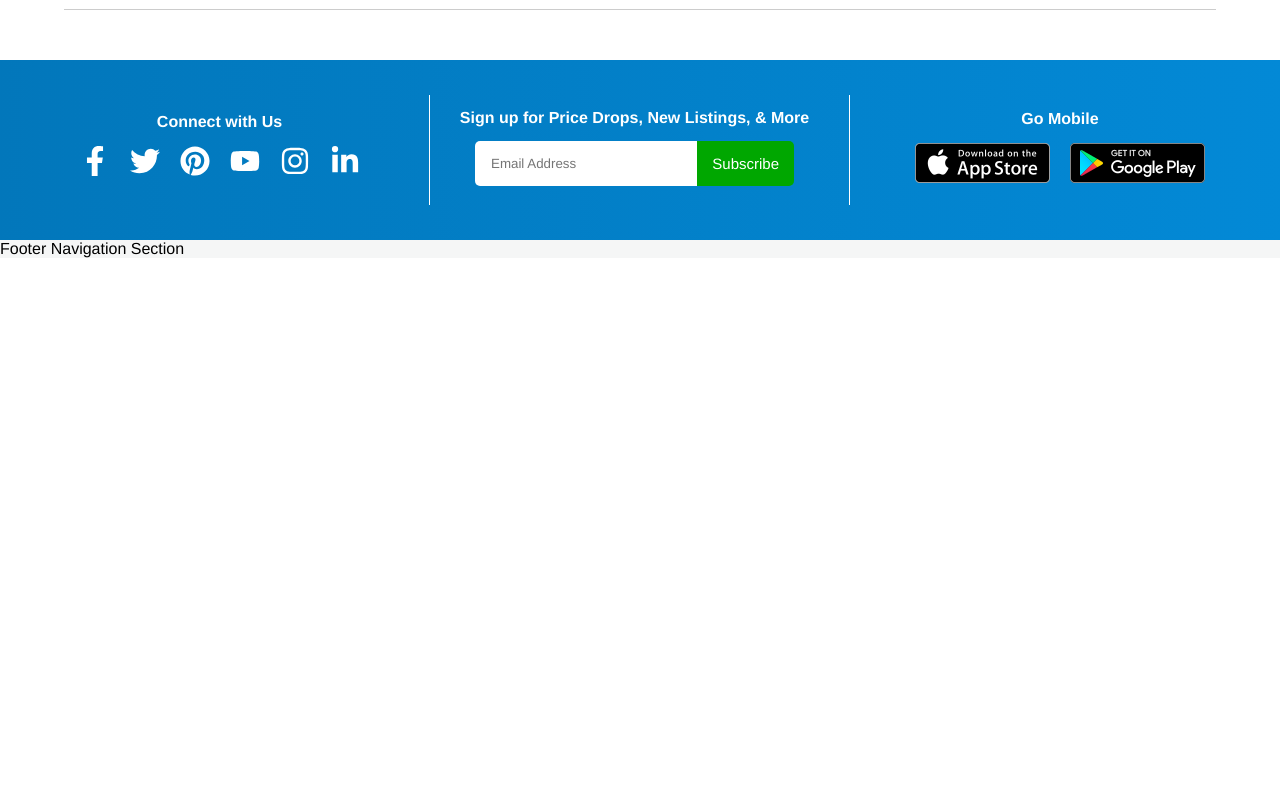
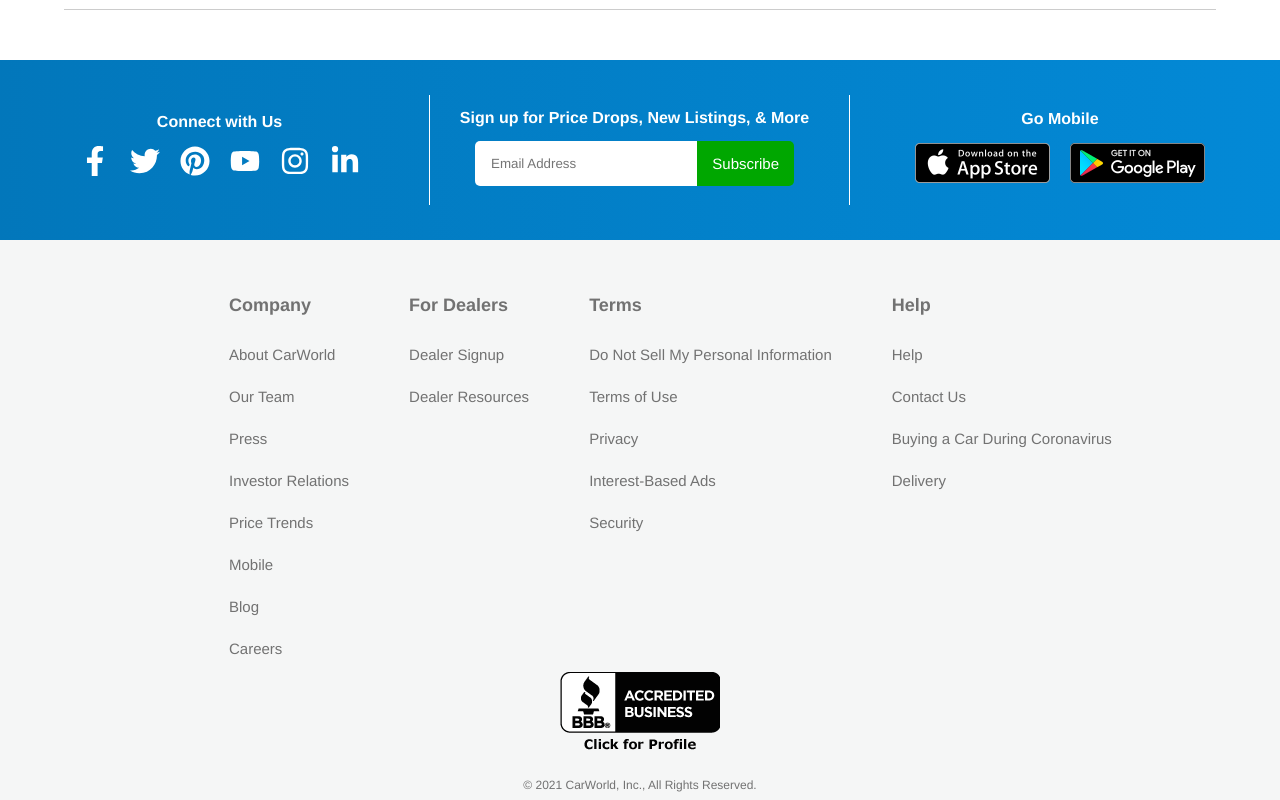
Before and after one commit to aytacg26/cargurusClone, a React (Create React App) app: page / in a window 1280 px wide. Shown: the part 4437-5237 px from the top of the page. Before the commit the page ends 4695 px from the top, so only its background shows below. Built offline with nearby package versions, Linux system fonts and the light colour scheme.

Commit message:
Footer UI completed

```diff
--- a/src/components/layout/Brands/BrandCard/BrandCard.module.css
+++ b/src/components/layout/Brands/BrandCard/BrandCard.module.css
@@ -85,6 +85,37 @@
 }
 
 /*Media Queries for all devices*/
+
+@media (min-width: 601px) and (max-width: 1025px) {
+  .BrandCard {
+    width: 120px;
+    max-height: 230px;
+
+    margin: 5px;
+  }
+
+  .ImageSection {
+    max-width: 120px;
+    max-height: 120px;
+  }
+
+  .ImageSection img {
+    width: 90px;
+    height: 90px;
+  }
+
+  .textSection {
+    width: 100%;
+    max-height: 60px;
+    margin-top: 6px;
+    padding: 8px 5px;
+  }
+
+  .textSection span {
+    display: none;
+  }
+}
+
 /* ----------- iPhone 4 and 4S ----------- */
 
 /* Portrait and Landscape */
--- a/src/components/layout/Footer/Footer.js
+++ b/src/components/layout/Footer/Footer.js
@@ -2,6 +2,7 @@ import React from 'react';
 import AppStoreSection from './AppStoreSection/AppStoreSection';
 
 import classes from './Footer.module.css';
+import FooterNavigation from './FooterNavigation/FooterNavigation';
 import SocialSection from './SocialSection/SocialSection';
 import SubscribeSection from './SubscribeSection/SubscribeSection';
 
@@ -13,7 +14,7 @@ const Footer = (props) => {
         <SubscribeSection header='Sign up for Price Drops, New Listings, & More' />
         <AppStoreSection header='Go Mobile' />
       </div>
-      <div className={classes.FooterNav}>Footer Navigation Section</div>
+      <FooterNavigation />
     </div>
   );
 };
--- /dev/null
+++ b/src/components/layout/Footer/FooterNavigation/BusinessReview/BusinessReview.Module.css
@@ -0,0 +1,11 @@
+.FooterBlackSeal {
+  width: 100%;
+  margin: 15px 0 10px 0;
+  display: flex;
+  align-items: center;
+  justify-content: center;
+}
+
+.FooterBlackSeal img {
+  max-width: 100%;
+}
--- /dev/null
+++ b/src/components/layout/Footer/FooterNavigation/BusinessReview/BusinessReview.js
@@ -0,0 +1,17 @@
+import React from 'react';
+import classes from './BusinessReview.Module.css';
+import blackSeal from '../../../../../assets/images/blackseal.png';
+
+export const BusinessReview = () => {
+  return (
+    <div className={classes.FooterBlackSeal}>
+      <a
+        href='#!'
+        target='_blank'
+        title='Click for the business review of Car World Inc.'
+      >
+        <img src={blackSeal} alt='Black Seal Review' />
+      </a>
+    </div>
+  );
+};
--- /dev/null
+++ b/src/components/layout/Footer/FooterNavigation/FooterLinkSection/FooterLinkSection.js
@@ -0,0 +1,18 @@
+import React from 'react';
+import { Link } from 'react-router-dom';
+import classes from './FooterLinkSection.module.css';
+
+const FooterLinkSection = ({ header, links }) => {
+  return (
+    <div className={classes.LinkSection}>
+      <h3>{header}</h3>
+      {links.map((link) => (
+        <Link to={link.url} key={link.id}>
+          {link.text}
+        </Link>
+      ))}
+    </div>
+  );
+};
+
+export default FooterLinkSection;
--- /dev/null
+++ b/src/components/layout/Footer/FooterNavigation/FooterLinkSection/FooterLinkSection.module.css
@@ -0,0 +1,25 @@
+.LinkSection {
+  margin: 0 15px;
+  max-width: 100%;
+  min-width: max-content;
+}
+
+.LinkSection h3 {
+  margin-bottom: 20px;
+  margin-left: 15px;
+  font-size: 18px;
+}
+
+.LinkSection a {
+  text-decoration: none;
+  color: #727272;
+  padding: 10px 15px;
+  margin: 5px 0;
+  display: block;
+  font-size: 15px;
+}
+
+.LinkSection a:hover {
+  color: #000;
+  text-decoration: underline;
+}
--- /dev/null
+++ b/src/components/layout/Footer/FooterNavigation/FooterNavigation.js
@@ -0,0 +1,148 @@
+import React from 'react';
+import { BusinessReview } from './BusinessReview/BusinessReview';
+import FooterLinkSection from './FooterLinkSection/FooterLinkSection';
+import classes from './FooterNavigation.module.css';
+
+const linkSections = [
+  {
+    sectionId: 'link-section-0001',
+    sectionHeader: 'Company',
+    links: [
+      {
+        id: 'company-link-00001',
+        text: 'About CarWorld',
+        url: '/aboutCarworld',
+      },
+      {
+        id: 'company-link-00002',
+        text: 'Our Team',
+        url: '/ourTeam',
+      },
+      {
+        id: 'company-link-00003',
+        text: 'Press',
+        url: '/press',
+      },
+      {
+        id: 'company-link-00004',
+        text: 'Investor Relations',
+        url: '/investor-relations',
+      },
+      {
+        id: 'company-link-00005',
+        text: 'Price Trends',
+        url: '/price-trends',
+      },
+      {
+        id: 'company-link-00006',
+        text: 'Mobile',
+        url: '/mobile',
+      },
+      {
+        id: 'company-link-00007',
+        text: 'Blog',
+        url: '/blog',
+      },
+      {
+        id: 'company-link-00008',
+        text: 'Careers',
+        url: '/careers',
+      },
+    ],
+  },
+  {
+    sectionId: 'link-section-0002',
+    sectionHeader: 'For Dealers',
+    links: [
+      {
+        id: 'fordealers-link-00001',
+        text: 'Dealer Signup',
+        url: '/dealersignup',
+      },
+      {
+        id: 'fordealers-link-00002',
+        text: 'Dealer Resources',
+        url: '/dealer-resources',
+      },
+    ],
+  },
+  {
+    sectionId: 'link-section-0003',
+    sectionHeader: 'Terms',
+    links: [
+      {
+        id: 'terms-link-00001',
+        text: 'Do Not Sell My Personal Information',
+        url: '/terms/personalinformation',
+      },
+      {
+        id: 'terms-link-00002',
+        text: 'Terms of Use',
+        url: '/terms/termsofuse',
+      },
+      {
+        id: 'terms-link-00003',
+        text: 'Privacy',
+        url: '/terms/privacy',
+      },
+      {
+        id: 'terms-link-00004',
+        text: 'Interest-Based Ads',
+        url: '/terms/interest-based-ads',
+      },
+      {
+        id: 'terms-link-00005',
+        text: 'Security',
+        url: '/terms/security',
+      },
+    ],
+  },
+  {
+    sectionId: 'link-section-0004',
+    sectionHeader: 'Help',
+    links: [
+      {
+        id: 'help-link-00001',
+        text: 'Help',
+        url: '/help',
+      },
+      {
+        id: 'help-link-00002',
+        text: 'Contact Us',
+        url: '/contactus',
+      },
+      {
+        id: 'help-link-00003',
+        text: 'Buying a Car During Coronavirus',
+        url: '/covid-19',
+      },
+      {
+        id: 'help-link-00004',
+        text: 'Delivery',
+        url: '/delivery',
+      },
+    ],
+  },
+];
+
+const FooterNavigation = () => {
+  const year = new Date().getFullYear();
+
+  return (
+    <div className={classes.FooterNav}>
+      <div className={classes.FooterLinks}>
+        {linkSections.map((section) => (
+          <FooterLinkSection
+            header={section.sectionHeader}
+            links={section.links}
+            key={section.sectionId}
+          />
+        ))}
+      </div>
+      <BusinessReview />
+      <span>© {year} CarWorld, Inc., All Rights Reserved.</span>
+    </div>
+  );
+};
+
+export default FooterNavigation;
--- /dev/null
+++ b/src/components/layout/Footer/FooterNavigation/FooterNavigation.module.css
@@ -0,0 +1,25 @@
+.FooterNav {
+  width: 100%;
+  max-width: 100%;
+  display: flex;
+  flex-flow: column nowrap;
+  height: max-content;
+  padding: 40px 10px 20px 10px;
+  align-items: center;
+  position: relative;
+}
+
+.FooterLinks {
+  display: flex;
+  width: 70%;
+  height: max-content;
+  align-items: flex-start;
+  justify-content: space-between;
+}
+
+.FooterNav span {
+  color: #727272;
+  font-size: 12px;
+  margin-top: 20px;
+  margin-bottom: -12px;
+}
```
Also changed, not shown: src/assets/images/blackseal.png (added).
